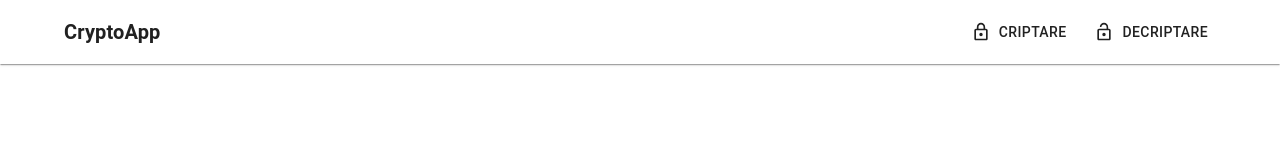
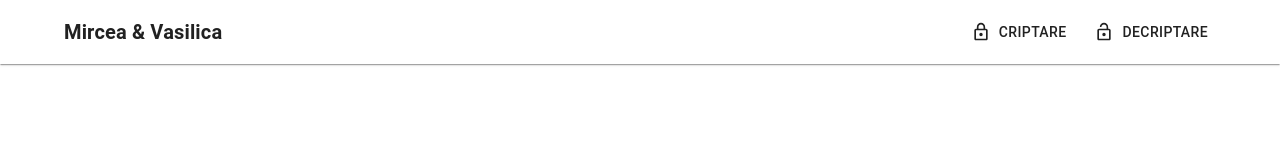
Before and after one commit to skstef/mircea-vasilica-encryption, a Next.js app: page / in a window 1280 px wide. Shown: the top 160 px of the page. Built offline with nearby package versions, Linux system fonts and the light colour scheme.

Commit message:
feature: app name changed

```diff
--- a/src/components/TopBar.tsx
+++ b/src/components/TopBar.tsx
@@ -33,7 +33,7 @@ export default function TopBar() {
               "&:hover": { color: "primary.main" },
             }}
           >
-            CryptoApp
+            Mircea & Vasilica
           </Typography>
 
           {/* Navigation Links */}
```
